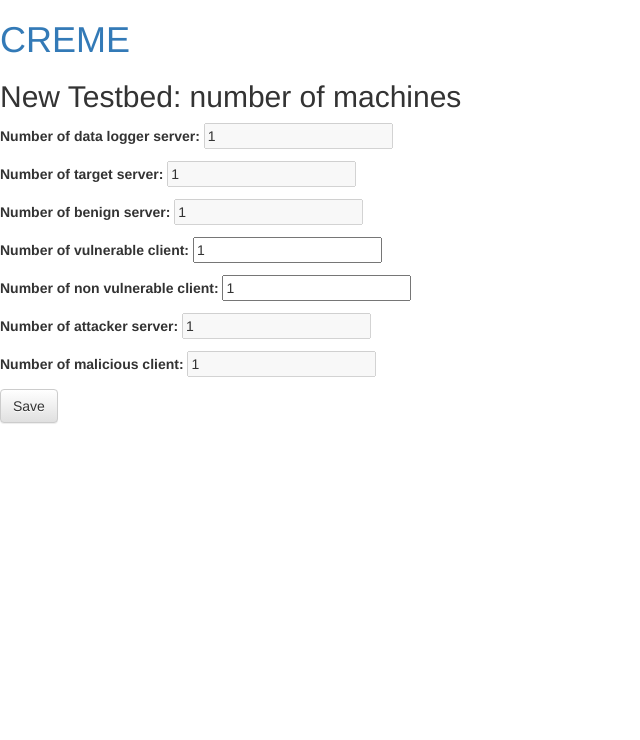
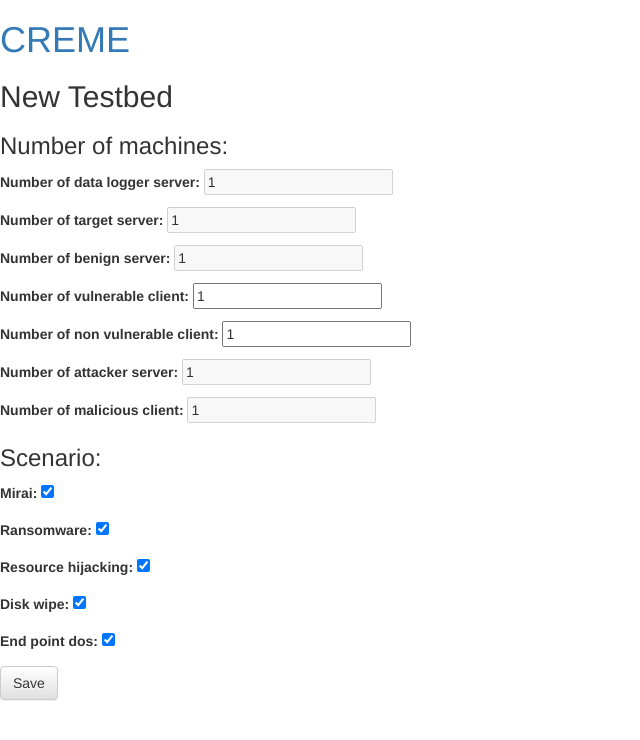
Before and after one commit to buihuukhoi/CREME, a Django app: page / in a window 1280 px wide. Shown: the top 740 px of the page, without its empty margins (0-640 px from the left). Run offline with Django 3.2, Linux system fonts and the light colour scheme; data that the repository does not hold is empty; some libraries are stand-ins or nearby versions.

Commit message:
add attack_scenario model, form, and view

```diff
--- a/CREMEapplication/admin.py
+++ b/CREMEapplication/admin.py
@@ -1,6 +1,6 @@
 from django.contrib import admin
 from .models import Testbed, DataLoggerServer, TargetServer, BenignServer, VulnerableClient, NonVulnerableClient, \
-    AttackerServer, MaliciousClient
+    AttackerServer, MaliciousClient, AttackScenario
 
 # Register your models here.
 admin.site.register(Testbed)
@@ -11,3 +11,4 @@ admin.site.register(VulnerableClient)
 admin.site.register(NonVulnerableClient)
 admin.site.register(AttackerServer)
 admin.site.register(MaliciousClient)
+admin.site.register(AttackScenario)
--- a/CREMEapplication/forms.py
+++ b/CREMEapplication/forms.py
@@ -1,7 +1,7 @@
 from django import forms
 
 from .models import Testbed, DataLoggerServer, TargetServer, BenignServer, VulnerableClient, NonVulnerableClient,\
-    AttackerServer, MaliciousClient
+    AttackerServer, MaliciousClient, AttackScenario
 
 
 class TestbedForm(forms.ModelForm):
@@ -68,3 +68,10 @@ class MaliciousClientForm(forms.ModelForm):
     class Meta:
         model = MaliciousClient
         fields = ('hostname', 'ip', 'username', 'password')
+
+
+class AttackScenarioForm(forms.ModelForm):
+
+    class Meta:
+        model = AttackScenario
+        fields = ('mirai', 'ransomware', 'resource_hijacking', 'disk_wipe', 'end_point_dos')
--- a/CREMEapplication/models.py
+++ b/CREMEapplication/models.py
@@ -67,3 +67,11 @@ class MaliciousClient(models.Model):
     ip = models.CharField(max_length=255, unique=True)
     username = models.CharField(max_length=255)
     password = models.CharField(max_length=255)
+
+
+class AttackScenario(models.Model):
+    mirai = models.BooleanField(default=True)
+    ransomware = models.BooleanField(default=True)
+    resource_hijacking = models.BooleanField(default=True)
+    disk_wipe = models.BooleanField(default=True)
+    end_point_dos = models.BooleanField(default=True)
--- a/CREMEapplication/templates/testbed/new_testbed.html
+++ b/CREMEapplication/templates/testbed/new_testbed.html
@@ -3,9 +3,12 @@
 
 <div>
     <h1><a href="/">CREME</a></h1>
-    <h2>New Testbed: number of machines</h2>
+    <h2>New Testbed</h2>
     <form method="POST" class="post-form">{% csrf_token %}
+        <h3>Number of machines:</h3>
         {{ form_testbed.as_p }}
+        <h3>Scenario:</h3>
+        {{ form_attack_scenario.as_p }}
         <button type="submit" class="save btn btn-default">Save</button>
     </form>
 </div>
--- a/CREMEapplication/views.py
+++ b/CREMEapplication/views.py
@@ -1,8 +1,8 @@
 from django.shortcuts import render
 from .models import Testbed, DataLoggerServer, TargetServer, BenignServer, VulnerableClient, NonVulnerableClient,\
-    AttackerServer, MaliciousClient
+    AttackerServer, MaliciousClient, AttackScenario
 from .forms import TestbedForm, DataLoggerServerForm, TargetServerForm, BenignServerForm, VulnerableClientForm,\
-    NonVulnerableClientForm, AttackerServerForm, MaliciousClientForm
+    NonVulnerableClientForm, AttackerServerForm, MaliciousClientForm, AttackScenarioForm
 from django.shortcuts import redirect
 
 # Create your views here.
@@ -38,27 +38,35 @@ def new_testbed(request):
 
     if request.method == "POST":
         form_testbed = TestbedForm(request.POST)
+        form_attack_scenario = AttackScenarioForm(request.POST)
+
         if form_testbed.is_valid():
+            testbeds = Testbed.objects.all()
+            if testbeds:  # update first object if it exists, otherwise --> create new one
+                first_testbed = testbeds.first()
+                form_testbed = TestbedForm(request.POST, instance=first_testbed)
             testbed = form_testbed.save(commit=False)
             testbed.number_of_data_logger_server = 1
             testbed.number_of_target_server = 1
             testbed.number_of_benign_server = 1
             testbed.number_of_attacker_server = 1
             testbed.number_of_malicious_client = 1
+            testbed.save()
 
-            testbeds = Testbed.objects.all()
-            if testbeds:  # update first object
-                first_testbed = testbeds.first()
-                first_testbed.number_of_vulnerable_client = testbed.number_of_vulnerable_client
-                first_testbed.number_of_non_vulnerable_client = testbed.number_of_non_vulnerable_client
-                first_testbed.save()
-            else:  # not exists any object --> create new one
-                testbed.save()
+        if form_attack_scenario.is_valid():
+            attack_scenarios = AttackScenario.objects.all()
+            if attack_scenarios:  # update first object if it exists, otherwise --> create new one
+                first_attack_scenario = attack_scenarios.first()
+                form_attack_scenario = AttackScenarioForm(request.POST, instance=first_attack_scenario)
+            form_attack_scenario.save()
 
-            return redirect(NEW_TESTBED_INFORMATION)
+        return redirect(NEW_TESTBED_INFORMATION)
+
     else:
         form_testbed = TestbedForm()
-    return render(request, 'testbed/new_testbed.html', {'form_testbed': form_testbed})
+        form_attack_scenario = AttackScenarioForm()
+    return render(request, 'testbed/new_testbed.html', {'form_testbed': form_testbed,
+                                                        'form_attack_scenario': form_attack_scenario})
 
 
 def new_testbed_information(request):
```
